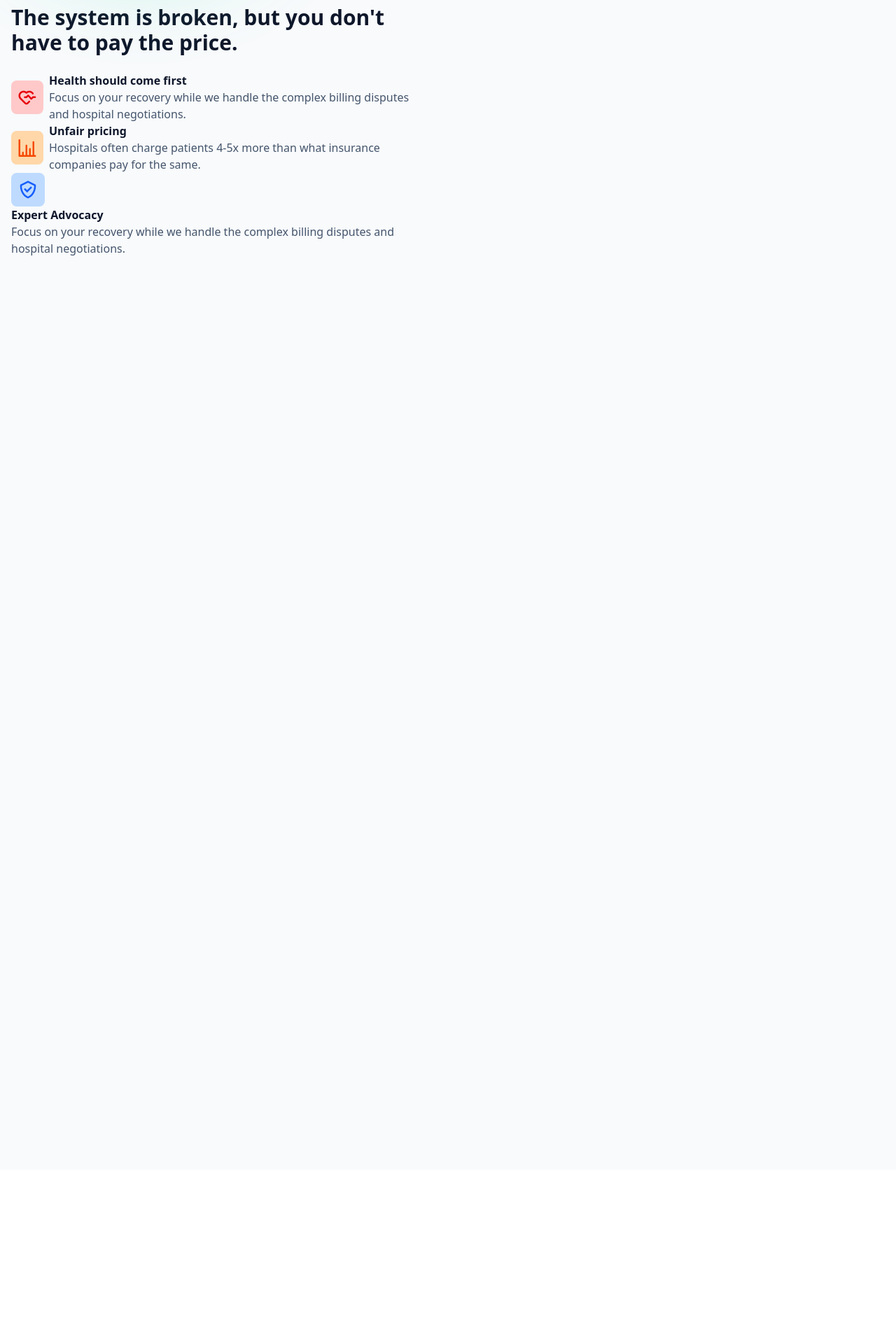
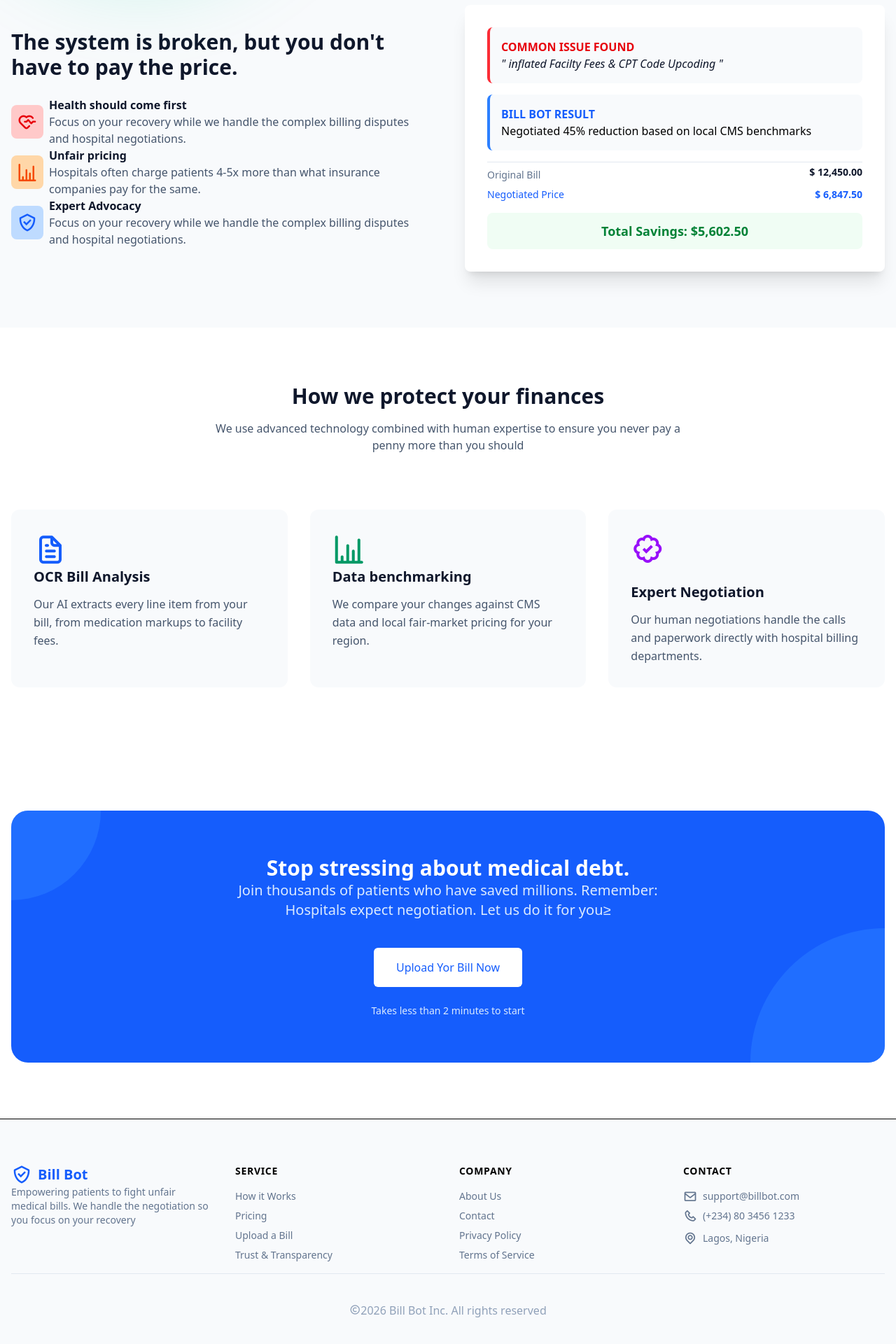
Before and after one commit to AlabiDominion/Bill-Bot-Landing-Page, a Next.js app: page / in a window 1280 px wide. Shown: the part 732-2652 px from the top of the page at 70% size. Before the commit the page ends 2403 px from the top, so only its background shows below. Built offline with nearby package versions, Linux system fonts and the light colour scheme.

Commit message:
update 17-2-26

```diff
--- /dev/null
+++ b/app/components/Footer.tsx
@@ -0,0 +1,56 @@
+import React from 'react'
+
+function footer() {
+  return (
+    <>
+      <footer className="border-t bg-slate-50">
+        <div className="container px-4 py-12 md:py-16">
+          <div className="grid grid-cols-1 md:grid-cols-4 gap-8">
+            <div className="justify-center">
+              <a href="" className="items-center flex gap-2">
+              <i className="bx bx-check-shield font-extrabold text-blue-600 text-3xl "></i>
+              <span className="text-blue-600 font-bold text-xl">Bill Bot</span>
+              </a>
+              <p className="text-slate-500 text-sm">Empowering patients to fight unfair medical bills. We handle the negotiation so you focus on your recovery</p>
+            </div>
+
+            <div>
+              <h3 className="mb-4 text-sm font-semibold uppercase tracking-wider">Service</h3>
+              <ul className="text-sm text-slate-500 space-y-2">
+                <li><a href="">How it Works</a></li>
+                <li><a href="">Pricing</a></li>
+                <li><a href="">Upload a Bill</a></li>
+                <li><a href="">Trust & Transparency</a></li>
+              </ul>
+            </div>
+
+            <div>
+              <h3 className="mb-4 text-sm font-semibold uppercase tracking-wider">Company</h3>
+              <ul className="text-sm text-slate-500 space-y-2">
+                <li><a href="">About Us</a></li>
+                <li><a href="">Contact</a></li>
+                <li><a href="">Privacy Policy</a></li>
+                <li><a href="">Terms of Service</a></li>
+              </ul>
+            </div>
+
+            <div className="mb-4">
+              <h3 className="mb-4 text-sm font-semibold uppercase tracking-wider">Contact</h3>
+              <ul className="text-sm text-slate-500 space-y-2">
+                <li ><a href="" className="items-center flex gap-2"><i className='bx bx-envelope text-xl' ></i> support@billbot.com</a></li>
+                <li ><a href="" className="items-center flex gap-2"><i className='bx bx-phone text-xl' ></i> (+234) 80 3456 1233</a></li>
+                <li ><a href="" className="items-center flex gap-2"><i className='uil uil-location-point text-xl' ></i> Lagos, Nigeria</a></li>
+              </ul>
+            </div>
+          </div>
+
+          <div className="border-t border-slate-200 mt-4 flex items-center justify-center pt-10">
+            <p className="text-slate-400"><i className='bx bx-copyright' ></i>2026 Bill Bot Inc. All rights reserved</p>
+          </div>
+        </div>
+      </footer>
+    </>
+  )
+}
+
+export default footer
--- a/app/components/Nav.tsx
+++ b/app/components/Nav.tsx
@@ -1,7 +1,7 @@
 'use client'
 import React, { useState } from 'react'
 import { motion, Variants } from 'framer-motion'
-
+import Link from "next/link"
 
 
 const navVariants: Variants = {
@@ -64,7 +64,7 @@ const [isOpen, setIsOpen] = useState(false)
       <div className="flex items-center gap-3 md:flex ">
         <motion.div
         className='gap-6 flex items-center font-medium text-base hidden md:flex'>
-            <motion.a variants={navListVariants} className='hover:text-blue-600 cursor-pointer'>How it works</motion.a>
+            <motion.a variants={navListVariants} className='hover:text-blue-600 cursor-pointer'><Link href="./howItWorks.tsx">How it works</Link> </motion.a>
             <motion.a variants={navListVariants} className='hover:text-blue-600 cursor-pointer'>Pricing</motion.a>
             <motion.a variants={navListVariants} className='hover:text-blue-600 cursor-pointer'>Trust & Transparency</motion.a>
         </motion.div>
--- /dev/null
+++ b/app/components/howItWorks.tsx
@@ -0,0 +1,13 @@
+import React from 'react'
+import Nav from "./Nav";
+import Footer from "./Footer";
+
+const howItWorks = () => {
+  return (
+    <>
+    <Nav />
+    <Footer />
+    </>
+  )
+}
+ export default howItWorks
--- a/app/page.tsx
+++ b/app/page.tsx
@@ -1,5 +1,6 @@
 import Image from "next/image";
 import Nav from "./components/Nav";
+import Footer from "./components/Footer";
 import Banner from "./components/Banner";
 
 export default function Home() {
@@ -41,11 +42,10 @@ export default function Home() {
       </div>
         </section>
 
-
         <section className=" py-20 w-full bg-slate-50">
-          <div className="container px-4">
-            <div className="grid md:grid-rows-4 grid-cols-2 gap-12 items-center w-full">
-            <div className="md:grid-col-3 gap-12 items-center">
+          <div className="container px-4 w-full">
+            <div className="grid grid-cols-1 md:grid-cols-2 gap-12 items-center w-full ">
+            <div className="md:cols-span-2 gap-12 items-center">
               <h2 className="text-3xl font-bold text-slate-900 mb-6">The system is broken, but you don't have to pay the price.</h2>
               <div className="flex gap-2 w-full items-center">
               <div className="bg-red-200 rounded-lg text-center flex justify-center items-center w-12 h-12 p-2">
@@ -63,7 +63,7 @@ export default function Home() {
                 <h3 className="font-semibold text-slate-900">Unfair pricing</h3>
                 <p className="text-slate-600">Hospitals often charge patients 4-5x more than what insurance companies pay for the same.</p>
               </div></div>
-
+              <div className="flex gap-2 w-full items-center">
               <div className="bg-blue-200 rounded-lg text-center flex justify-center items-center w-12 h-12 p-2">
                 <i className="bx bx-check-shield font-extrabold text-blue-600 text-3xl "></i>
               </div>
@@ -73,12 +73,80 @@ export default function Home() {
               </div></div>
 
             </div>
-            <div className="bg-white rounded-lg">
-              <div></div>
+            <div className="bg-white rounded-lg p-8 border-slate-100 shadow-xl">
+              <div className="bg-slate-50 p-4 rounded-lg border-l-4 border-red-500 mb-4">
+                <h2 className="text-red-600 font-bold">COMMON ISSUE FOUND</h2>
+                <p className="font-medium italic text-slate-900">&quot; inflated Facilty Fees & CPT Code Upcoding &quot;</p>
+              </div>
+              <div className="bg-slate-50 p-4 rounded-lg border-l-4 mb-4 border-blue-500">
+                <h2 className="text-blue-600 font-bold">BILL BOT RESULT</h2>
+                <p>Negotiated 45% reduction based on local CMS benchmarks</p>
+              </div>
+               <div className="border-t border-slate-200 flex justify-between items-center text-sm mb-2 mt-2">
+                <h3 className="text-slate-500 pt-2">Original Bill</h3>
+                <h3 className="font-bold text-slate-900">$ 12,450.00</h3>
+               </div>
+               <div className="flex justify-between items-center text-sm mb-4">
+                <h3 className="text-blue-600 font-medium">Negotiated Price</h3>
+                <h3 className="font-bold text-blue-600">$ 6,847.50</h3>
+               </div>
+               <div className="justify-center items-center flex bg-green-50 rounded-lg p-3">
+                <h3 className="text-green-700 font-bold text-lg">Total Savings: $5,602.50</h3>
+               </div>
+              </div>
+
             </div>
         </div>
         </section>
+
+        <section className="bg-white py-20">
+          <div className="items-center justify-center w-full text-center mb-16">
+            <h2 className="font-bold text-3xl text-slate-900 mb-4">How we protect your finances</h2>
+            <p className="text-slate-600 max-w-2xl mx-auto">We use advanced technology combined with human expertise to ensure you never pay a penny more than you should</p>
+          </div>
+
+          <div className="grid grid-cols-1 md:grid-cols-3 gap-8 p-4">
+            <div className="bg-slate-50 p-8 rounded-xl hover:shadow-lg transition-shadow">
+              <i className="uil uil-file-alt text-blue-600 text-5xl mb-6"></i>
+              <h2 className="font-bold text-slate-900 text-xl mb-3">OCR Bill Analysis</h2>
+              <p className="text-slate-600 leading-relaxed">Our AI extracts every line item from your bill, from medication markups to facility fees.</p>
+            </div>
+            <div className="bg-slate-50 p-8 rounded-xl hover:shadow-lg transition-shadow">
+              <i className="uil uil-chart-bar text-emerald-600 text-5xl mb-6"></i>
+              <h2 className="font-bold text-slate-900 text-xl mb-3">Data benchmarking</h2>
+              <p className="text-slate-600 leading-relaxed">We compare your changes against CMS data and local fair-market pricing for your region.</p>
+            </div>
+            <div className="bg-slate-50 p-8 rounded-xl hover:shadow-lg transition-shadow">
+              <i className="bx bx-badge-check text-purple-600 text-5xl mb-6"></i>
+              <h2 className="font-bold text-slate-900 text-xl mb-3">Expert Negotiation</h2>
+              <p className="text-slate-600 leading-relaxed">Our human negotiations handle the calls and paperwork directly with hospital billing departments.</p>
+            </div>
+
+          </div>
+        </section>
+
+        <section className="w-full py-20 items-center justify-center flex">
+          <div className="container px-4">
+            <div className="rounded-3xl bg-blue-600 p-8 md:p-16 text-white overflow-hidden relative text-center justify-center">
+            <div className="relative z-10">
+              <h2 className="font-bold text-3xl md:text-3xl">Stop stressing about medical debt.</h2>
+            <p className="text-xl text-blue-100 mb-10 max-w-2xl mx-auto">Join thousands of patients who have saved millions. Remember: Hospitals expect negotiation. Let us do it for you≥</p>
+
+            <a href="#" >
+              <button className="bg-white text-center text-blue-600 rounded-md gap-2 font-medium transition-all outline-none h-14 hover:bg-blue-50 px-8 active:scale-1.2">Upload Yor Bill Now</button>
+            </a>
+
+            <p className="text-blue-100 text-sm mt-6">Takes less than 2 minutes to start</p>
+
+            </div>
+
+          <div className="absolute top-0 left-0 w-64 h-64 bg-blue-500 rounded-full opacity-50 -translate-x-1/2 -translate-y-1/2"></div>
+          <div className="absolute bottom-0 right-0 w-96 h-96 bg-blue-500 rounded-full opacity-50 translate-x-1/2 translate-y-1/2"></div>
+          </div>
+          </div>
+        </section>
       </main>
+      <Footer />
     </>
   );
 }
```
